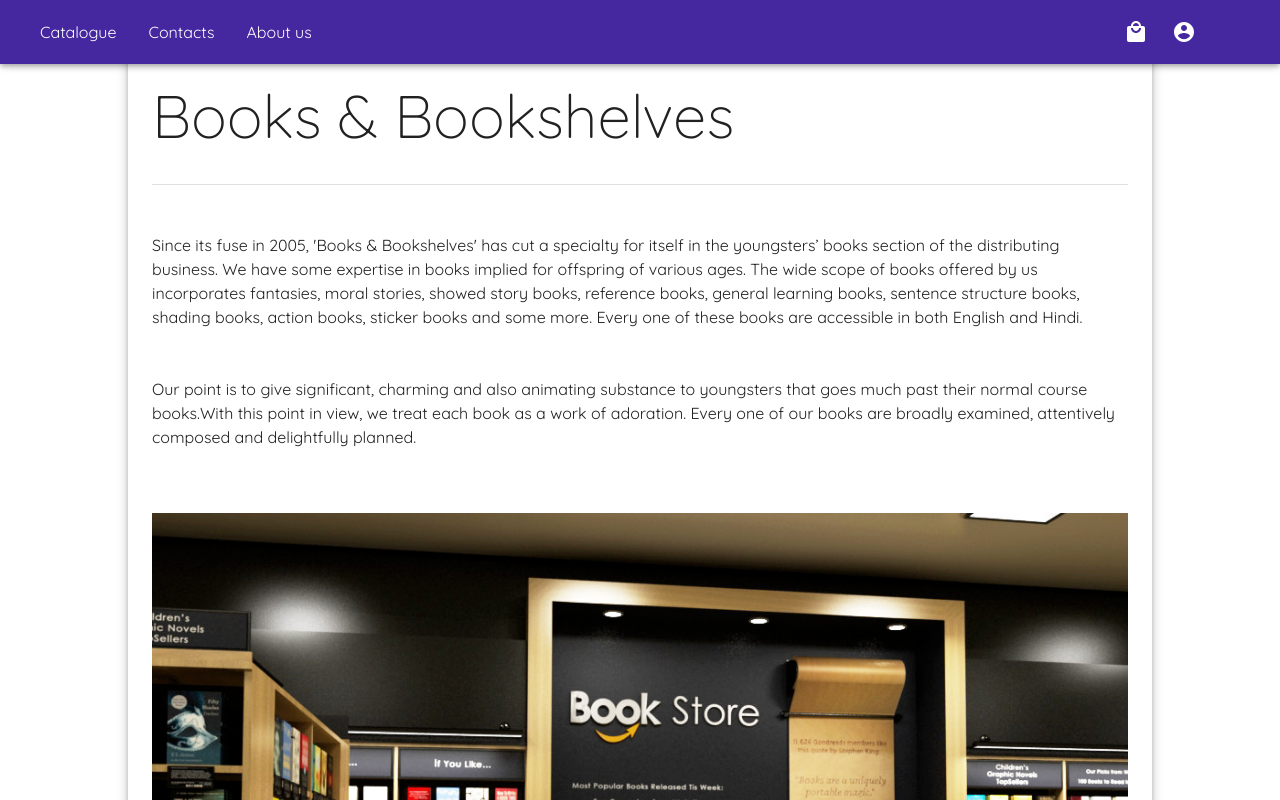
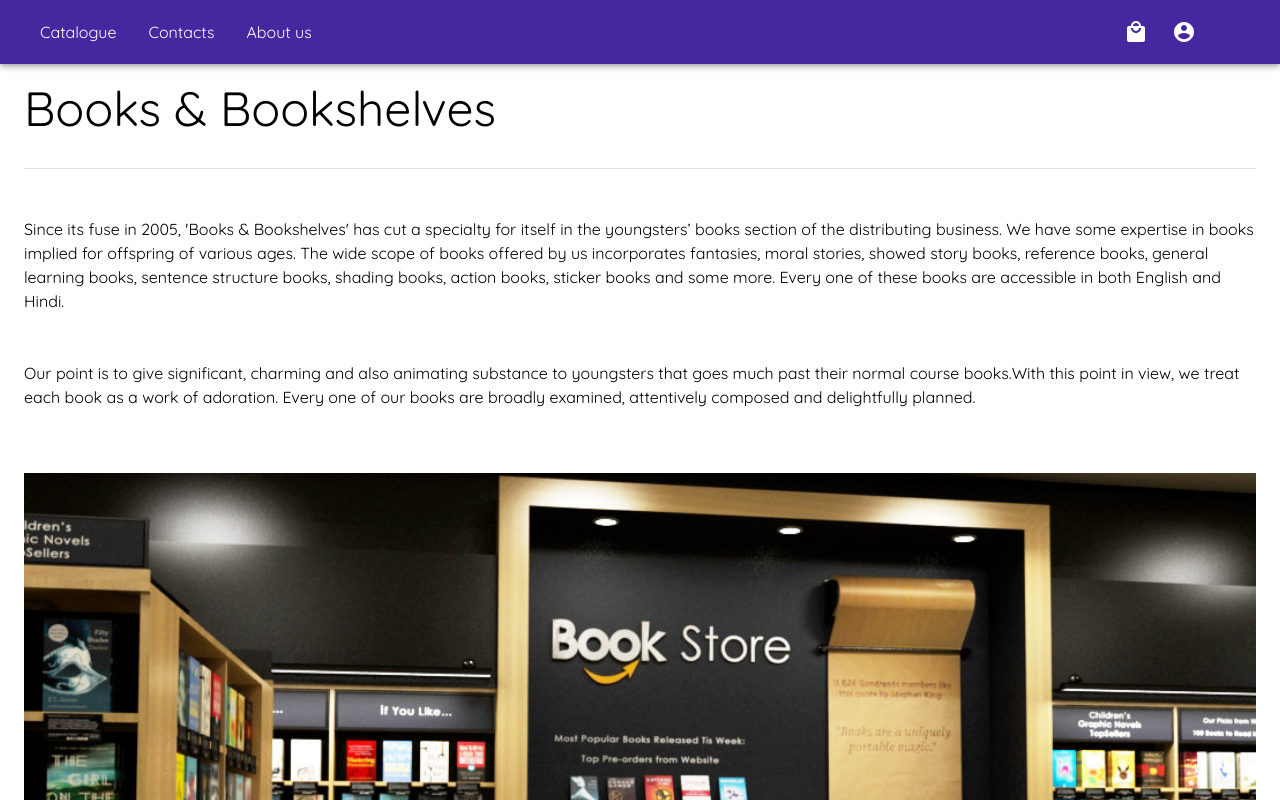
Before and after one commit to TheRebellionDreamer/Book-store, a React (Create React App) app: page / in a window 1280 px wide. Shown: the top 800 px of the page. Built offline with nearby package versions, Linux system fonts and the light colour scheme.

Commit message:
create baggage page, rafactoring of header component

```diff
--- a/src/App.tsx
+++ b/src/App.tsx
@@ -1,10 +1,11 @@
 import { createTheme, ThemeProvider } from "@material-ui/core/styles";
 import { BrowserRouter, Route, Switch } from "react-router-dom";
 import { NavBar } from "./components/NavBar.component";
+import { Box, Container, makeStyles } from "@material-ui/core";
 import { Catalogue } from "./pages/Catalogue.page";
-import { Container, makeStyles, Paper } from "@material-ui/core";
 import { AboutUs } from "./pages/AboutUs.page";
 import { Contacts } from "./pages/Contacts.page";
+import {Baggage} from "./pages/Baggage.page"
 import { SnackbarProvider } from "notistack";
 import { Notifier } from "./components/Notifier.components";
 
@@ -15,10 +16,6 @@ const useStyle = makeStyles({
     alignItems: "center",
     marginBottom: 0,
     padding: 0,
-  },
-  paper: {
-    maxWidth: "80vw",
-    margin: "0 auto",
   },
 });
 
@@ -47,16 +44,17 @@ function App() {
       <BrowserRouter>
         <SnackbarProvider autoHideDuration={2500} maxSnack={5}>
           <Notifier/>
-          <Paper className={classes.paper} elevation={5}>
+          <Box>
             <NavBar />
             <Container className={classes.root} maxWidth="lg">
               <Switch>
                 <Route component={Catalogue} path="/catalogue" />
                 <Route component={Contacts} path="/contacts" />
+                <Route component={Baggage} path="/baggage" />
                 <Route component={AboutUs} path="/" />
               </Switch>
             </Container>
-          </Paper>
+          </Box>
         </SnackbarProvider>
       </BrowserRouter>
     </ThemeProvider>
--- a/src/components/Baggage/Baggage.components.tsx
+++ /dev/null
@@ -1,91 +0,0 @@
-import React from "react";
-import {
-  makeStyles,
-  Box,
-  Dialog,
-  AppBar,
-  Toolbar,
-  IconButton,
-  Slide,
-  Container,
-} from "@material-ui/core";
-import { TransitionProps } from "@material-ui/core/transitions";
-import { Close } from "@material-ui/icons";
-import { Header } from "../Header.components";
-import { BaggageList } from "./BaggageList.components";
-import {Order} from "../Order.components"
-import { useTypedSelector } from "../../hooks/typed-selector.hook";
-import { IBaggageProps } from "../../interfaces";
-
-const useStyle = makeStyles({
-  toolBar: {
-    display: "flex",
-    justifyContent: "flex-end",
-  },
-  basketIsEmpty: {
-    display: "flex",
-    justifyContent: "center",
-  },
-  basketisNotEmpty: {
-    display: "flex",
-    justifyContent: "space-between",
-  },
-  tooltipText: {
-    fontSize: "2rem",
-    whiteSpace: "nowrap",
-  },
-  icon: {
-    fontSize: 45,
-  },
-});
-
-const Transition = React.forwardRef(function Transition(
-  props: TransitionProps & { children?: React.ReactElement },
-  ref: React.Ref<unknown>
-) {
-  return <Slide direction="up" ref={ref} {...props} />;
-});
-
-export const Baggage: React.FC<IBaggageProps> = ({
-  bagOpen,
-  setBagOpen,
-}): JSX.Element => {
-  const classes = useStyle();
-  const handleClose = () => {
-    setBagOpen(false);
-  };
-
-  const { products } = useTypedSelector((state) => state.shopList);
-
-  return (
-    <Dialog open={bagOpen} fullScreen={true} TransitionComponent={Transition}>
-      <AppBar>
-        <Toolbar className={classes.toolBar}>
-          <IconButton
-            edge="start"
-            color="inherit"
-            onClick={handleClose}
-            aria-label="close"
-          >
-            <Close />
-          </IconButton>
-        </Toolbar>
-      </AppBar>
-      <Container style={{ display: "flex", justifyContent: "center", }}>
-        <Box style={{ width: "80vw" }}>
-          <Header text={"Your order"} />
-          <Box
-            className={
-              !products.length
-                ? classes.basketIsEmpty
-                : classes.basketisNotEmpty
-            }
-          >
-            <BaggageList />
-            {products.length ? <Order /> : <Box></Box>}
-          </Box>
-        </Box>
-      </Container>
-    </Dialog>
-  );
-};
--- a/src/components/Baggage/BaggageItem.component.tsx
+++ b/src/components/BaggageItem.component.tsx
@@ -9,8 +9,8 @@ import {
 import AddIcon from "@material-ui/icons/Add";
 import RemoveIcon from "@material-ui/icons/Remove";
 import React from "react";
-import { useActions } from "../../hooks/action.hook";
-import { IBaggageItemProps } from "../../interfaces";
+import { useActions } from "../hooks/action.hook";
+import { IBaggageItemProps } from "../interfaces";
 
 
 const useStyle = makeStyles({
--- a/src/components/Baggage/BaggageList.components.tsx
+++ b/src/components/BaggageList.components.tsx
@@ -1,6 +1,6 @@
 import React from "react";
 import { Box, Container, List, Paper, Typography } from "@material-ui/core";
-import { useTypedSelector } from "../../hooks/typed-selector.hook";
+import { useTypedSelector } from "../hooks/typed-selector.hook";
 import { BaggageItem } from "./BaggageItem.component";
 import { makeStyles } from "@material-ui/styles";
 
--- a/src/components/Header.components.tsx
+++ b/src/components/Header.components.tsx
@@ -3,14 +3,17 @@ import {
   Divider,
   Typography,
 } from "@material-ui/core";
+import { Variant } from "@material-ui/core/styles/createTypography";
 interface HeaderProps {
-  text: string
+  text: string,
+  variant: Variant
 }
-export const Header: React.FC<HeaderProps> = ({text}) => {
+
+export const Header: React.FC<HeaderProps> = ({text, variant}) => {
 
   return (
     <Box>
-      <Typography style={{ margin: "5rem 0 0 0" }} variant="h2">
+      <Typography style={{ margin: "5rem 0 0 0" }} variant={variant}>
         {text}
       </Typography>
       <Divider style={{ margin: "2rem 0 2rem 0" }} />
--- a/src/components/NavBar.component.tsx
+++ b/src/components/NavBar.component.tsx
@@ -11,11 +11,11 @@ import {
 import { useTypedSelector } from "../hooks/typed-selector.hook";
 import AccountCircleIcon from "@material-ui/icons/AccountCircle";
 import LocalMallIcon from "@material-ui/icons/LocalMall";
-import { Authorisation } from "./Authorisation.components"
-import { Baggage } from "./Baggage/Baggage.components";
+import { Authorisation } from "./Authorisation.components";
 import { MenuOfUser } from "./MenuOfUser.component";
 import { MenuListItem } from "./MenuListItems.component";
 import { Registration } from "./Registration.components";
+import { NavLink } from "react-router-dom";
 
 const useStyles = makeStyles({
   toolBar: {
@@ -29,7 +29,6 @@ const useStyles = makeStyles({
   iconsContainer: {
     display: "flex",
     justifyContent: "flex-end",
-
   },
   title: {
     textAlign: "center",
@@ -51,17 +50,12 @@ export const NavBar: React.FC = (): JSX.Element => {
   const classes = useStyles();
   const { totalSize } = useTypedSelector((state) => state.shopList);
   const [authOpen, setAuthOpen] = React.useState<boolean>(false);
-  const [bagOpen, setBagOpen] = React.useState<boolean>(false);
   const [userLoggedIn, setUserLoggedIn] = React.useState<boolean>(false);
   const [openRegistrarion, setOpenRegistration] =
     React.useState<boolean>(false);
 
   const handleClickOpen = () => {
     setAuthOpen(true);
-  };
-
-  const handleClickOpenBag = () => {
-    setBagOpen(true);
   };
 
   const handleClickSignOut = () => {
@@ -76,12 +70,13 @@ export const NavBar: React.FC = (): JSX.Element => {
         <Toolbar className={classes.toolBar}>
           <MenuListItem />
           <Box className={classes.iconsContainer}>
-            <IconButton className={classes.button} onClick={handleClickOpenBag}>
-              <Badge color="secondary" badgeContent={totalSize}>
-                <LocalMallIcon />
-              </Badge>
-            </IconButton>
-            <Baggage bagOpen={bagOpen} setBagOpen={setBagOpen} />
+            <NavLink to="/baggage">
+              <IconButton className={classes.button}>
+                <Badge color="secondary" badgeContent={totalSize}>
+                  <LocalMallIcon />
+                </Badge>
+              </IconButton>
+            </NavLink>
             {userLoggedIn ? (
               <MenuOfUser handleClickSignOut={handleClickSignOut} />
             ) : (
--- a/src/components/Order.components.tsx
+++ b/src/components/Order.components.tsx
@@ -2,6 +2,7 @@ import { Box, makeStyles } from "@material-ui/core";
 import { OrderPlacement } from "./OrderPlacement.components";
 import React from "react";
 import { OrderAmount } from "./OrderAmount.components";
+import { Header } from "./Header.components";
 
 const useStyle = makeStyles({
   root: {
@@ -9,7 +10,8 @@ const useStyle = makeStyles({
     width: "20vw",
     maxHeight: "30rem",
     position: "sticky",
-    top: 0
+    top: 100,
+
     // float: "left",
     // right: "29rem",
     // marginRight: "20vw",
@@ -19,11 +21,11 @@ const useStyle = makeStyles({
 export const Order: React.FC = (): JSX.Element => {
   const classes = useStyle();
   return (
-    <Box>
+
       <Box className={classes.root}>
+        <Header text={"Enter your information"} variant="h6"/>
         <OrderPlacement />
         <OrderAmount />
       </Box>
-    </Box>
   );
 };
--- a/src/pages/AboutUs.page.tsx
+++ b/src/pages/AboutUs.page.tsx
@@ -36,7 +36,7 @@ export const AboutUs: React.FC = (): JSX.Element => {
   return (
     <Container className={classes.container}>
       <Box>
-        <Header text={"Books & Bookshelves"}/>
+        <Header text={"Books & Bookshelves"} variant="h3"/>
         <Typography variant="body1" className={classes.paragraph}>
           Since its fuse in 2005, 'Books & Bookshelves' has cut a specialty for itself
           in the youngsters’ books section of the distributing business. We have
--- /dev/null
+++ b/src/pages/Baggage.page.tsx
@@ -0,0 +1,48 @@
+import React from "react";
+import { Box, Container, makeStyles } from "@material-ui/core";
+import { Header } from "../components/Header.components";
+import { useTypedSelector } from "../hooks/typed-selector.hook";
+import { BaggageList } from "../components/BaggageList.components";
+import { Order } from "../components/Order.components";
+
+const useStyle = makeStyles((theme) => ({
+  root: {
+    marginBottom: "3rem",
+    height: "80vh",
+    animation: `$openEffect 2000ms ${theme.transitions.easing.easeInOut}`,
+  },
+  "@keyframes openEffect": {
+    "0%": {
+      opacity: 0,
+    },
+    "100%": {
+      opacity: 1,
+    },
+  },
+  basketIsEmpty: {
+    display: "flex",
+    justifyContent: "center",
+  },
+  basketisNotEmpty: {
+    display: "flex",
+    justifyContent: "space-between",
+  },
+}));
+
+export const Baggage: React.FC = (): JSX.Element => {
+  const classes = useStyle();
+  const { products } = useTypedSelector((state) => state.shopList);
+  return (
+    <Container className={classes.root}>
+        <Header text={"Your order"} variant={"h3"}/>
+        <Box
+          className={
+            !products.length ? classes.basketIsEmpty : classes.basketisNotEmpty
+          }
+        >
+          <BaggageList />
+          {products.length ? <Order /> : <Box></Box>}
+        </Box>
+    </Container>
+  );
+};
--- a/src/pages/Catalogue.page.tsx
+++ b/src/pages/Catalogue.page.tsx
@@ -151,7 +151,7 @@ export const Catalogue: React.FC = () => {
 
   return (
     <Container className={classes.root}>
-      <Header text={"Catalogue"} />
+      <Header text={"Catalogue"} variant="h3"/>
       <Box className={classes.formContainer}>
         <FormControl fullWidth>
           <TextField
--- a/src/pages/Contacts.page.tsx
+++ b/src/pages/Contacts.page.tsx
@@ -108,7 +108,7 @@ export const Contacts: React.FC = (): JSX.Element => {
 
   return (
     <Container className={classes.root}>
-      <Header text={"Contacts"}/>
+      <Header text={"Contacts"} variant="h3"/>
       <Box className={classes.content}>
         <Box className={classes.iconContainer}>
           <Tooltip
```
